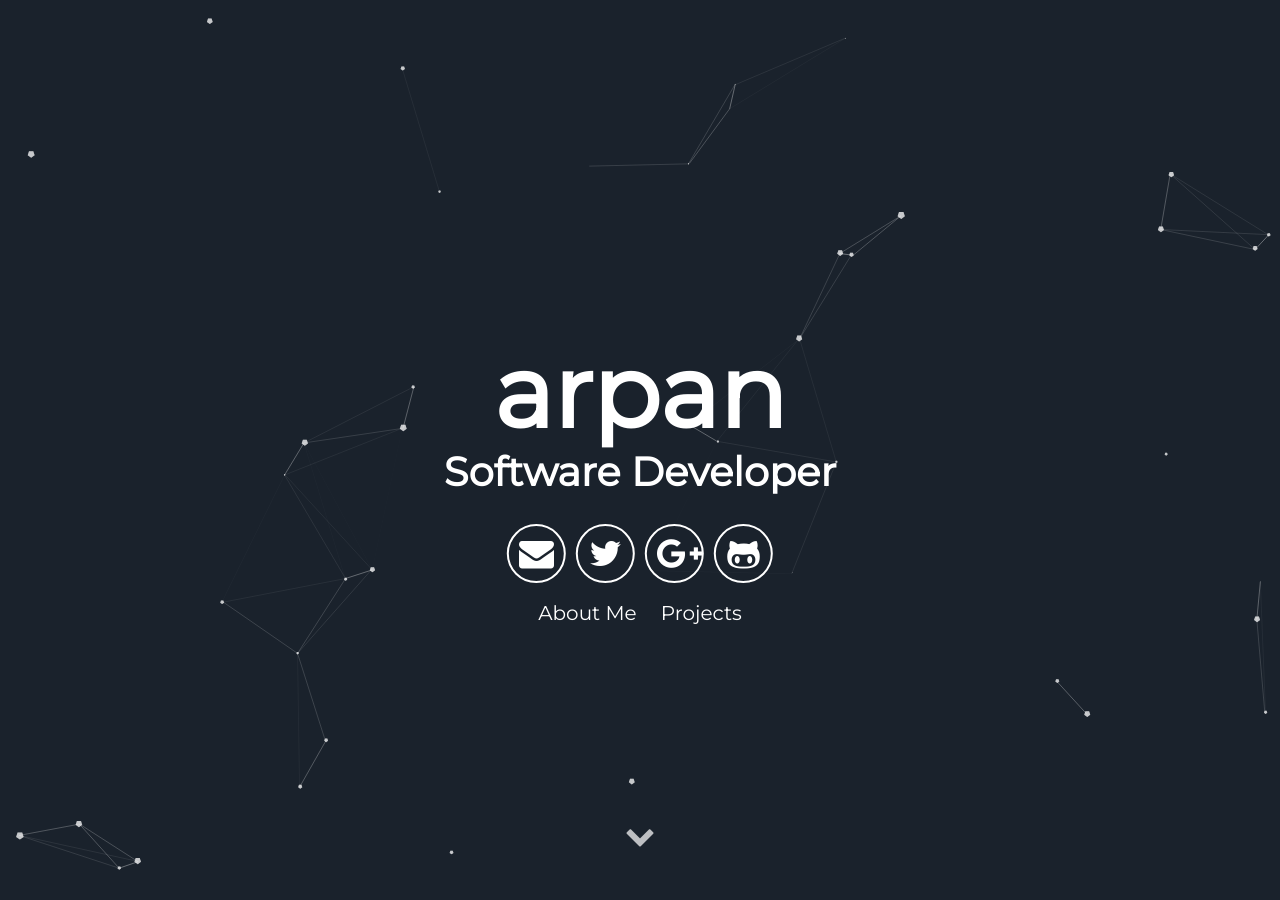
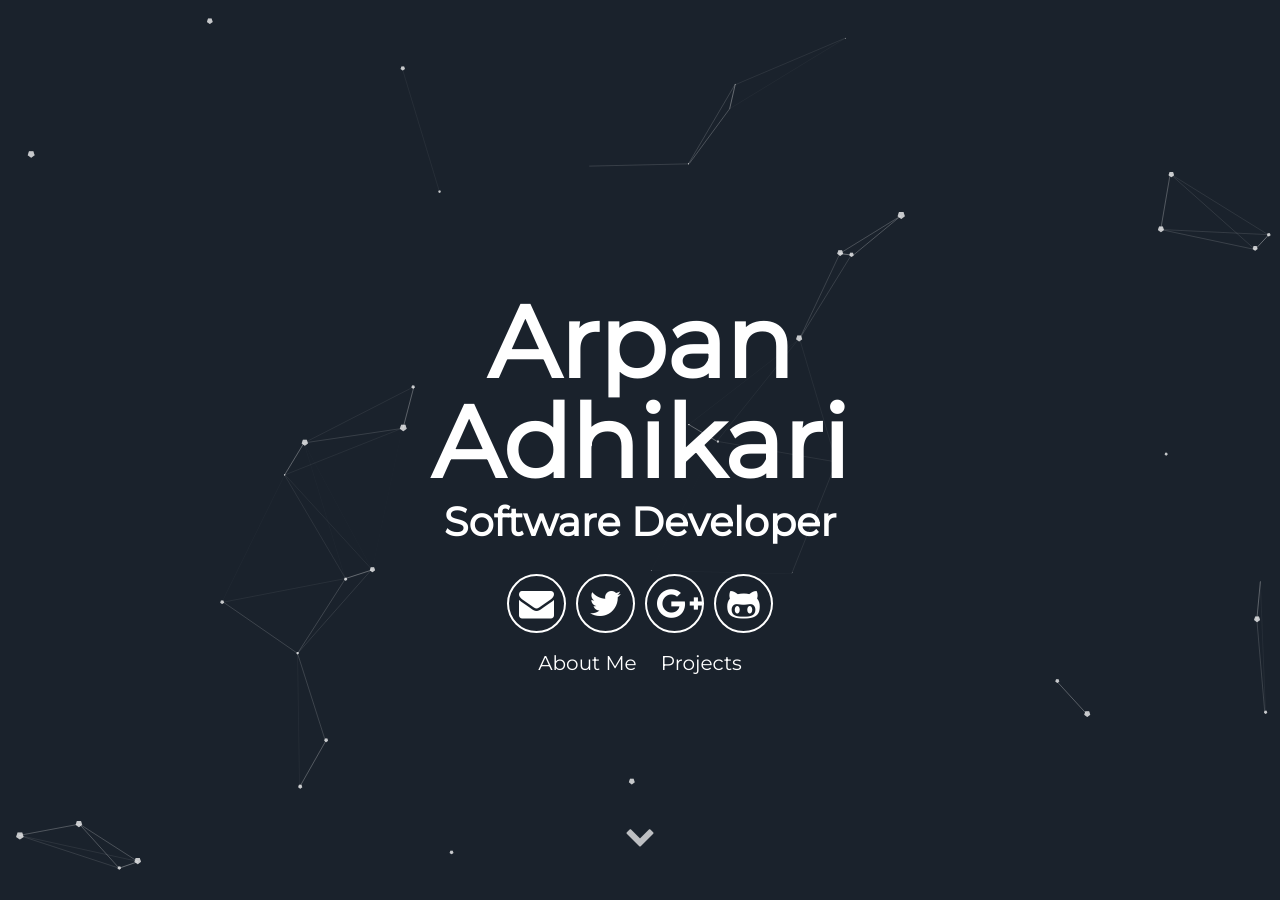
Before and after one commit to arpan45/test.github.io, a Jekyll site: the page built from index.html, in a window 1280 px wide and 900 px high. Built offline with Jekyll 4.4.1, drawn with Linux system fonts in a browser that asks for light colours; some of the changed text lies outside the part shown.

Commit message:
added full name

```diff
--- a/_config.yml
+++ b/_config.yml
@@ -5,7 +5,7 @@ description: Programmer, Developer, Entrepreneur.I design and code beautifully s
  #url: "http://arpan45.github.io" # the base hostname & protocol for your site e.g. http://willianjusten.com.br
 
 # User settings
-username: arpan
+username: Arpan Adhikari
 user_description: Programmer, Developer, Entrepreneur.I design and code beautifully simple things, and I love what I do
 user_title: Software Developer
 email: arpan_45@outlook.com
```
